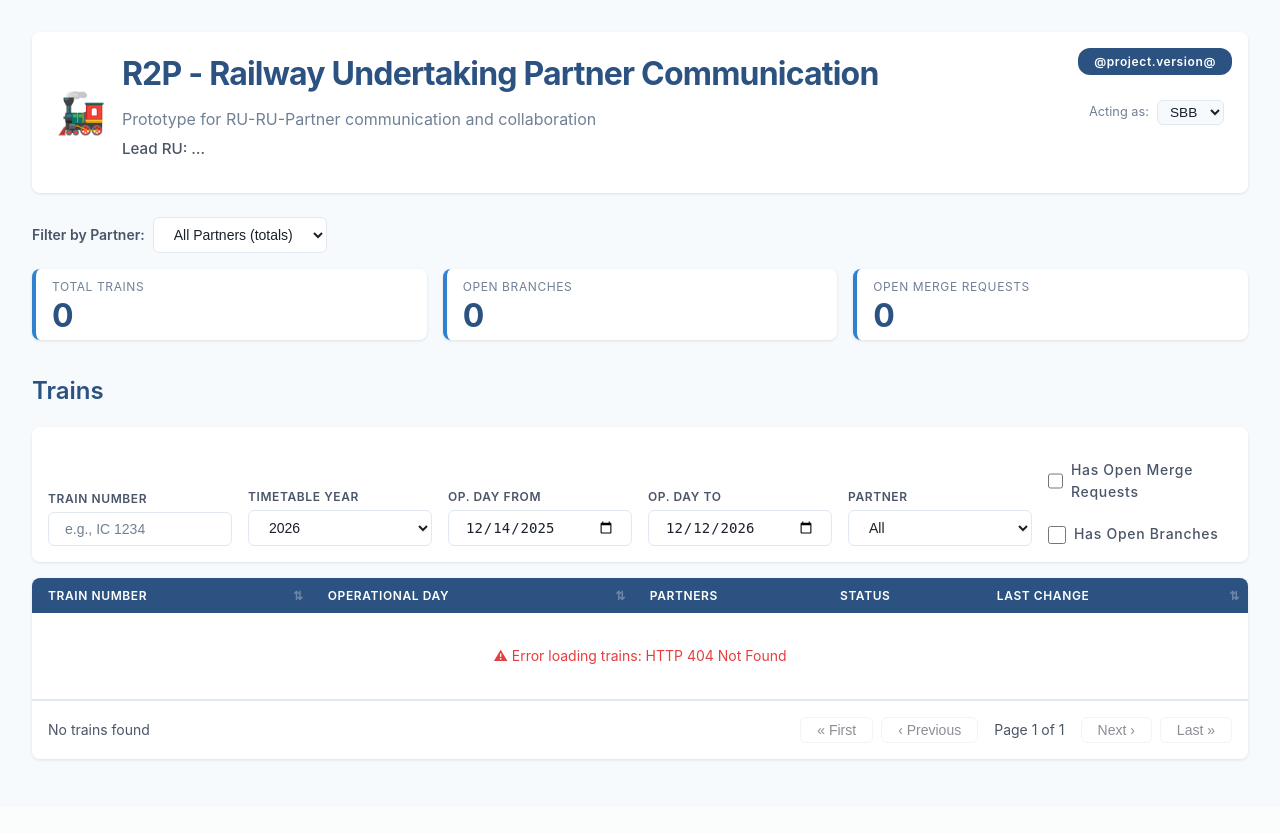
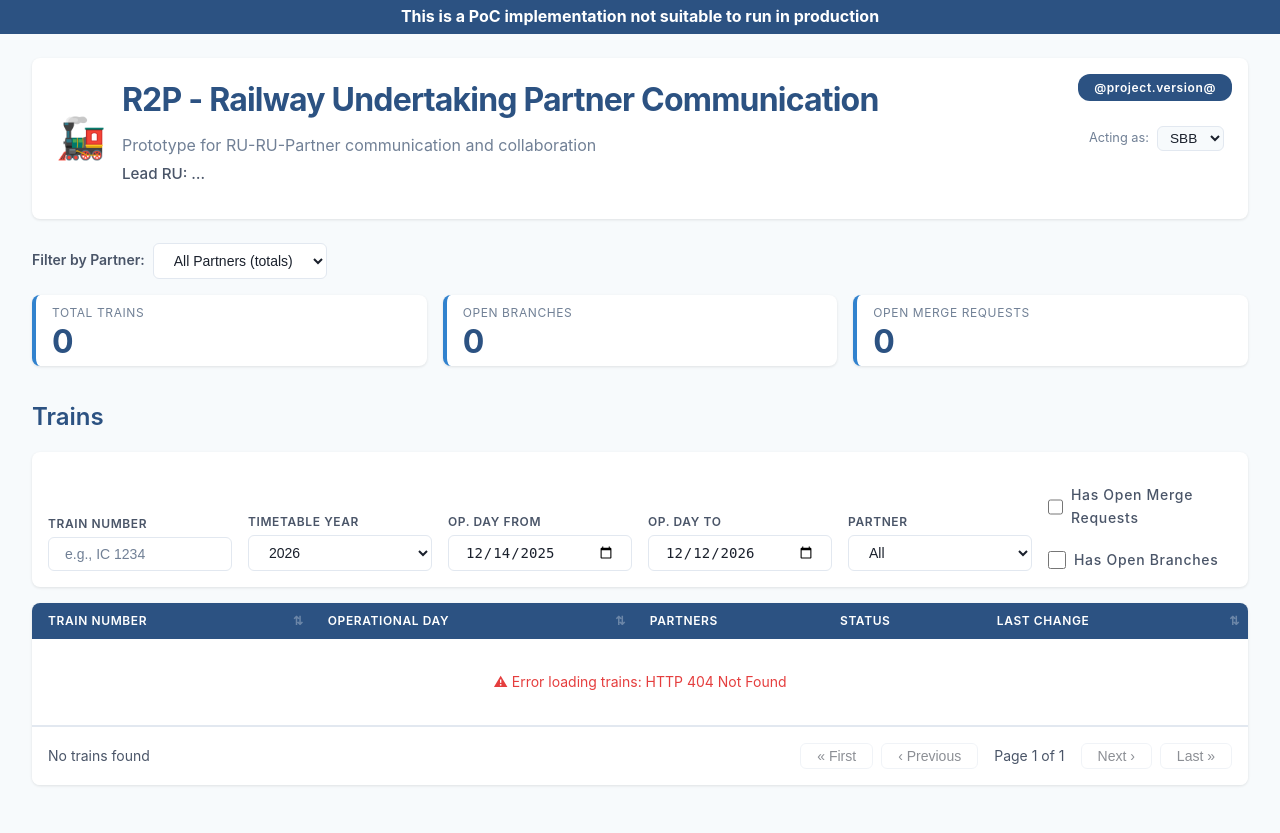
Before and after one commit to SchweizerischeBundesbahnen/r2p, a Spring Boot app: page / in a window 1280 px wide. Before the commit the page ends 761 px from the top, so only its background shows below. Run offline with Spring Boot 4, Linux system fonts and the light colour scheme; data that the repository does not hold is empty; some of the project's set-up classes (security, data sources, template engines, error pages and the like) are left out, and stand-ins take their place; some libraries are stand-ins or nearby versions.

Commit message:
feat: add POC warning banner to the client

```diff
--- a/src/main/resources/static/index.html
+++ b/src/main/resources/static/index.html
@@ -7,6 +7,9 @@
     <link rel="stylesheet" href="style.css">
 </head>
 <body>
+    <div class="poc-banner" role="note" aria-label="PoC warning">
+        This is a PoC implementation not suitable to run in production
+    </div>
     <div class="container" x-data="trainApp()" x-init="init()">
         <!-- Header Section -->
         <header class="header compact-header" style="display:flex; align-items:center; gap:var(--spacing-md);">
--- a/src/main/resources/static/style.css
+++ b/src/main/resources/static/style.css
@@ -76,9 +76,18 @@ body {
     font-family: -apple-system, BlinkMacSystemFont, 'Segoe UI', 'Roboto', 'Helvetica Neue', Arial, sans-serif;
     font-size: 16px;
     line-height: 1.6;
-    color: var(--text-primary);
+    color: white;
     background-color: var(--background-color);
     padding: var(--spacing-xl);
+}
+
+.poc-banner {
+    margin: calc(-1 * var(--spacing-xl)) calc(-1 * var(--spacing-xl)) var(--spacing-lg);
+    padding: var(--spacing-xs) var(--spacing-md);
+    font-weight: 700;
+    color: white;
+    background-color: var(--primary-color);
+    text-align: center;
 }
 
 /* ========================================
@@ -924,6 +933,10 @@ tbody td {
         padding: var(--spacing-md);
     }
 
+    .poc-banner {
+        margin: calc(-1 * var(--spacing-md)) calc(-1 * var(--spacing-md)) var(--spacing-md);
+    }
+
     h1 {
         font-size: 1.5rem;
     }
```
